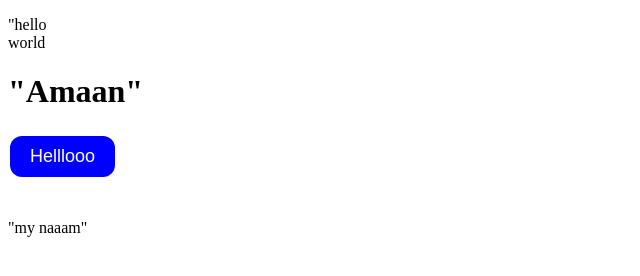
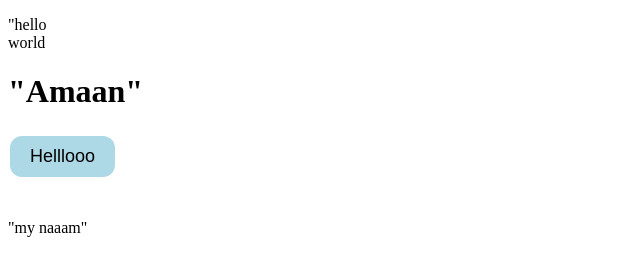
Before and after one commit to invinci009/learning, a plain HTML site: page index.html in a window 1280 px wide. In both pictures the pointer is over the button "Helllooo". Shown: the whole page, without its empty margins (0-640 px from the left). Drawn offline with Linux system fonts and the light colour scheme.

Commit message:
added button effects

```diff
--- a/style.css
+++ b/style.css
@@ -18,3 +18,13 @@
     cursor: pointer;
     border-radius: 12px;
 }
+
+.hello:hover {
+    background-color: lightblue;
+    color: black;
+}
+
+.hello:active {
+    background-color: navy;
+    color: white;
+}
```
